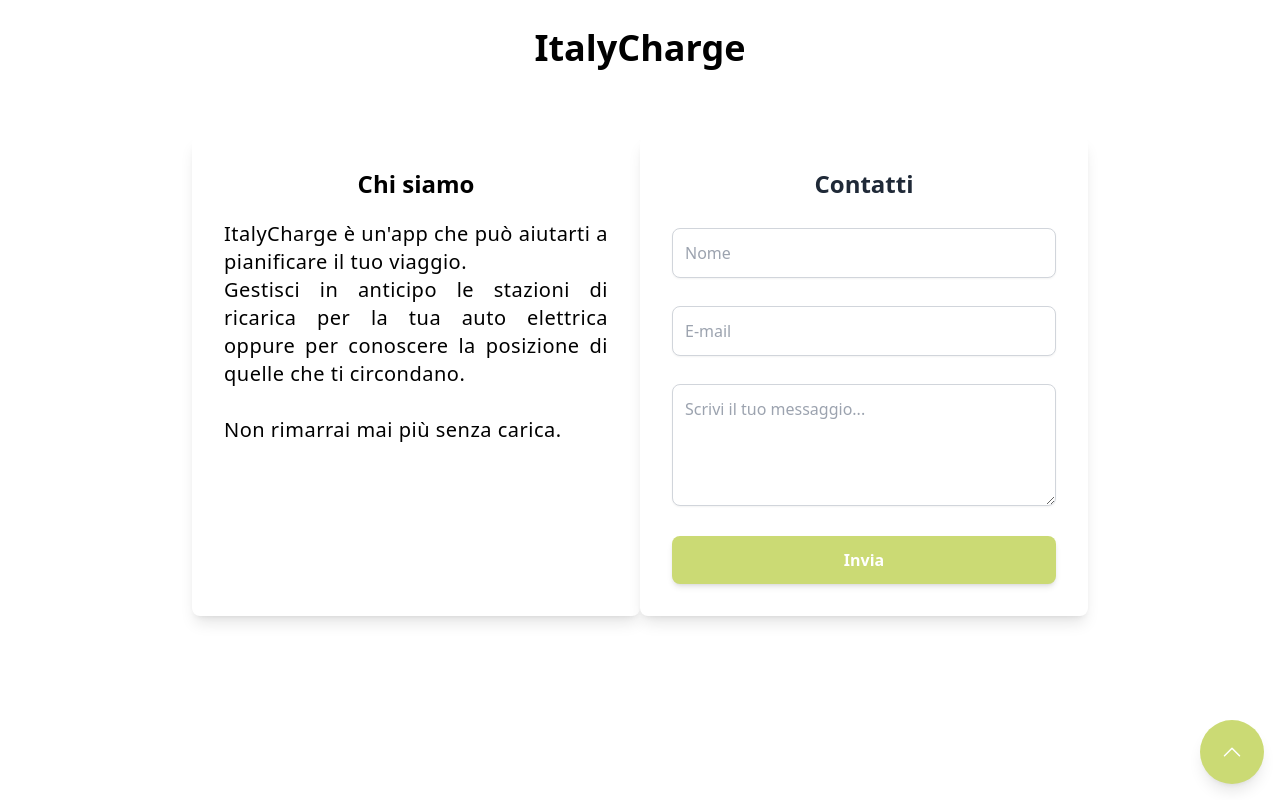
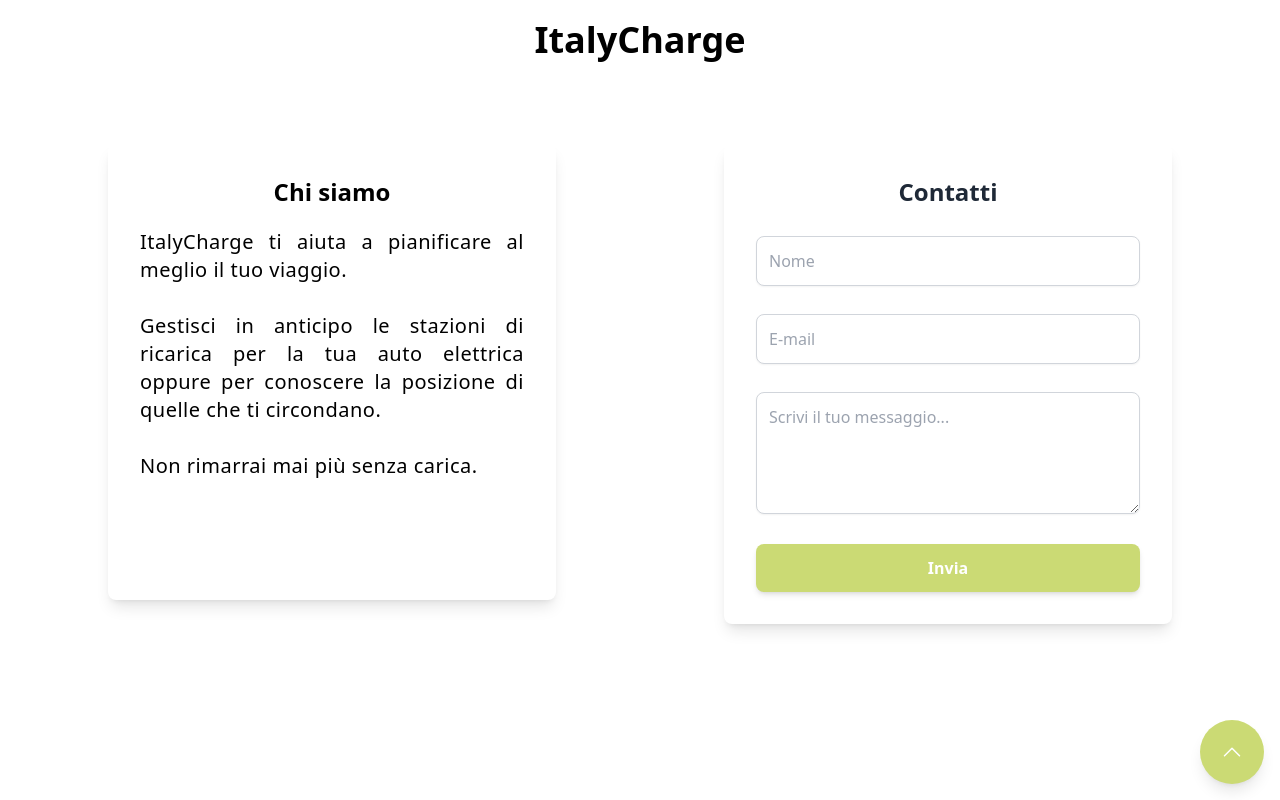
Before and after one commit to marcellocomandulli/ItalyCharge, a React (Vite) app: page /about in a window 1280 px wide. Built offline with nearby package versions, Linux system fonts and the light colour scheme.

Commit message:
fixed layout

```diff
--- a/src/components/pages/views/features/About.jsx
+++ b/src/components/pages/views/features/About.jsx
@@ -11,16 +11,18 @@
         <title>About - ItalyCharge</title>
       </Helmet>
 
-      <header className="h-24 flex justify-center items-center md:mb-10">
-        <h1 className="text-4xl font-semibold">ItalyCharge</h1>
+      <header className="flex justify-center">
+        <div className="h-20 w-3/5 flex justify-center items-center border-solid border-b-2  md:mb-10 md:border-none">
+          <h1 className="text-4xl font-semibold">ItalyCharge</h1>
+        </div>
       </header>
 
-      <div className="flex flex-col justify-around md:flex-row md:justify-center">
-        <div className="bg-white shadow-lg rounded-lg p-8 max-w-md w-full">
+      <div className="flex flex-col justify-center md:flex-row md:justify-around p-6">
+        <div className="bg-white shadow-lg rounded-lg p-8 max-w-md w-full mb-6">
           <h2 className="text-2xl text-center font-semibold mb-5">Chi siamo</h2>
           <p className="text-xl tracking-wide text-justify">
-            ItalyCharge è un'app che può aiutarti a pianificare il tuo viaggio.{" "}
-            <br></br>
+            ItalyCharge ti aiuta a pianificare al meglio il tuo viaggio.{" "}
+            <br></br><br></br>
             Gestisci in anticipo le stazioni di ricarica per la tua auto
             elettrica oppure per conoscere la posizione di quelle che ti
             circondano. <br></br> <br></br>Non rimarrai mai più senza carica.
```
